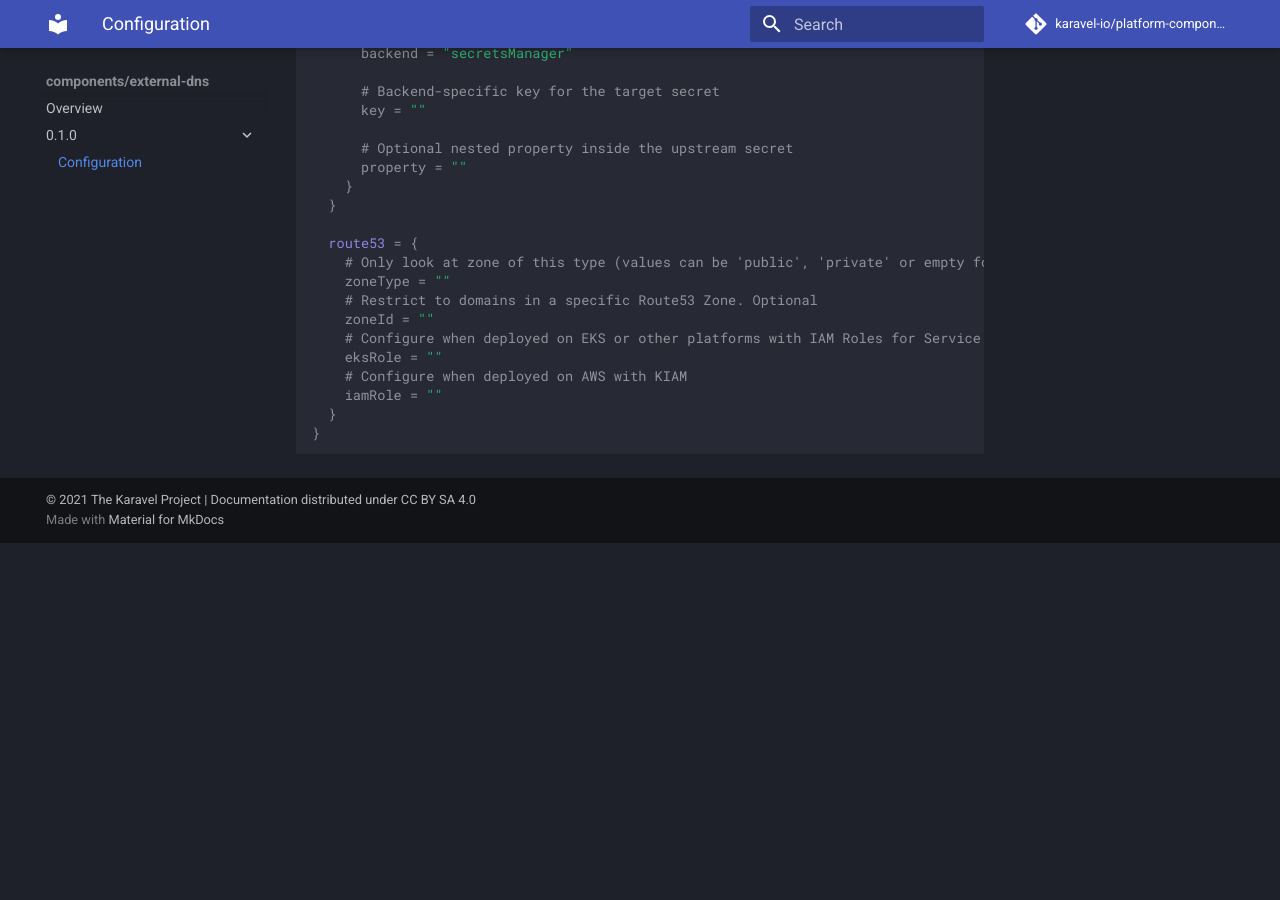
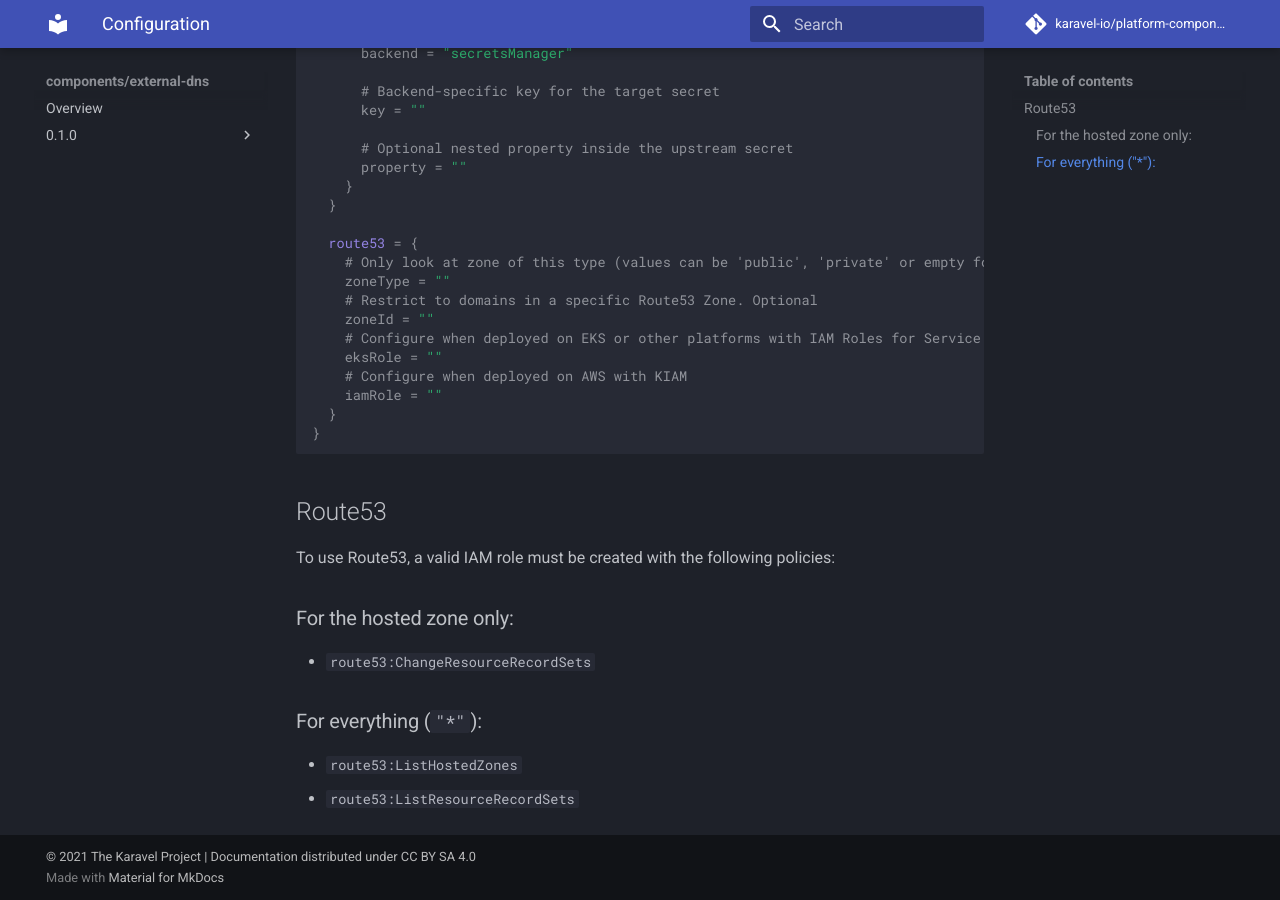
Before and after one commit to karavel-io/platform-component-external-dns, an MkDocs documentation site: the page built from docs/1.0.0/configuration.md, in a window 1280 px wide and 900 px high, scrolled down 584 px. Built offline with MkDocs 1.6.1 and Material for MkDocs 9.7.7, drawn with Linux system fonts in a browser that asks for light colours; comment, search, counter and statistics services are not loaded; before the commit the page ends 1127 px from its top, so only the background shows below that.

Commit message:
Bump to 1.0.0, add note in documentation
Signed-off-by: Alessandro Gatti <alessandro.gatti@mikamai.com>

````diff
--- a/docs/0.1.0/configuration.md
+++ b/docs/1.0.0/configuration.md
@@ -46,3 +46,16 @@ component "external-dns" {
   }
 }
 ```
+
+## Route53
+
+To use Route53, a valid IAM role must be created with the following policies:
+
+### For the hosted zone only:
+
+- `route53:ChangeResourceRecordSets`
+
+### For everything (`"*"`):
+
+- `route53:ListHostedZones`
+- `route53:ListResourceRecordSets`
````
Also changed, not shown: CHANGELOG.md (+7 -0 lines), 1 other file.
